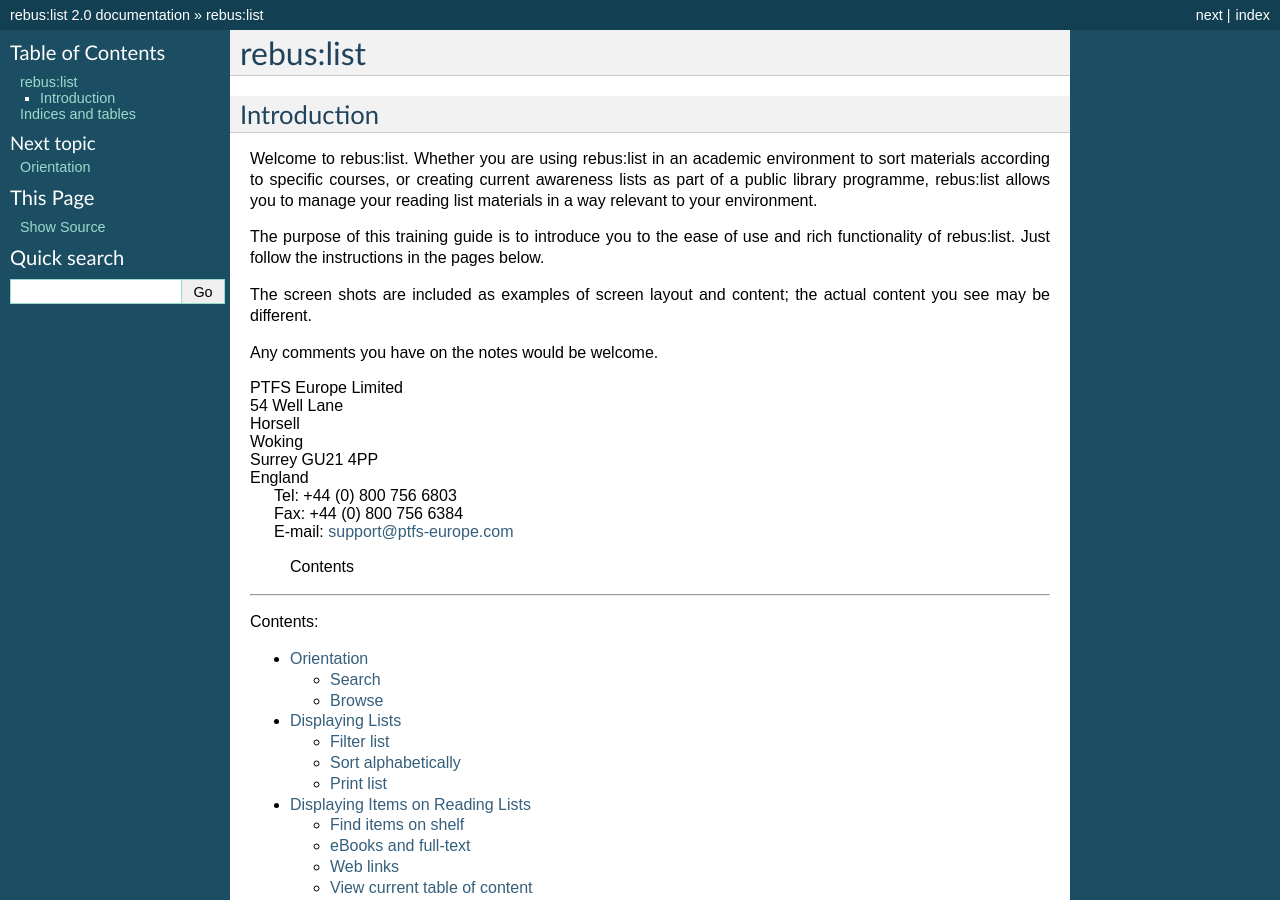
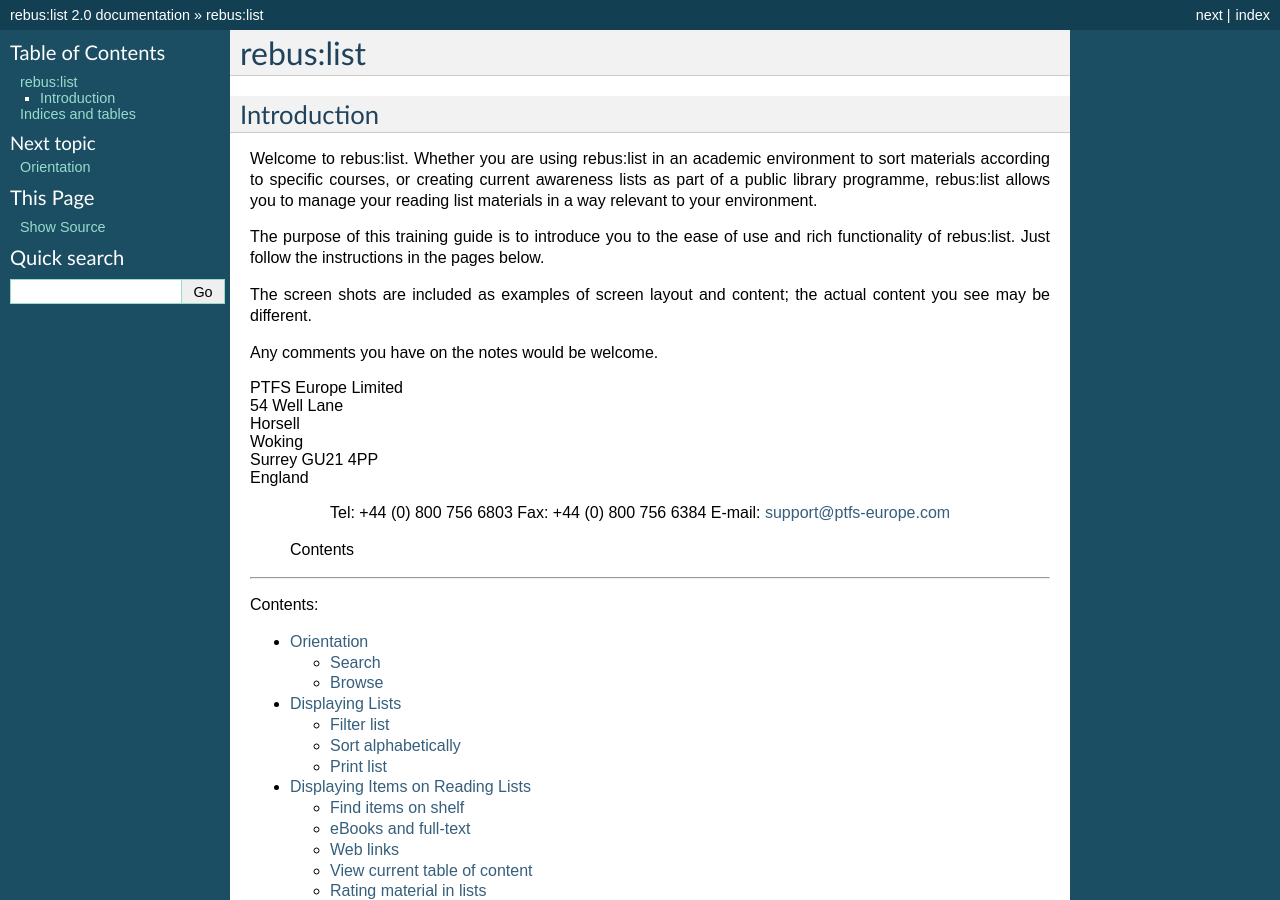
Before and after one commit to AndrewIsh/rebus-docs, a Sphinx documentation site: the page built from docs/index.rst, in a window 1280 px wide and 900 px high. Built offline with Sphinx 7.4.7, drawn with Linux system fonts in a browser that asks for light colours; part of the change alters nothing that is shown.

Commit message:
More Address Funnies

```diff
--- a/docs/index.rst
+++ b/docs/index.rst
@@ -25,9 +25,10 @@ Any comments you have on the notes would be welcome.
 | Woking
 | Surrey GU21 4PP
 | England
-|  Tel: +44 (0) 800 756 6803
-|  Fax: +44 (0) 800 756 6384
-|  E-mail: support@ptfs-europe.com
+
+  Tel: +44 (0) 800 756 6803
+  Fax: +44 (0) 800 756 6384
+  E-mail: support@ptfs-europe.com
 
  Contents
 ^^^^^^^^
```
